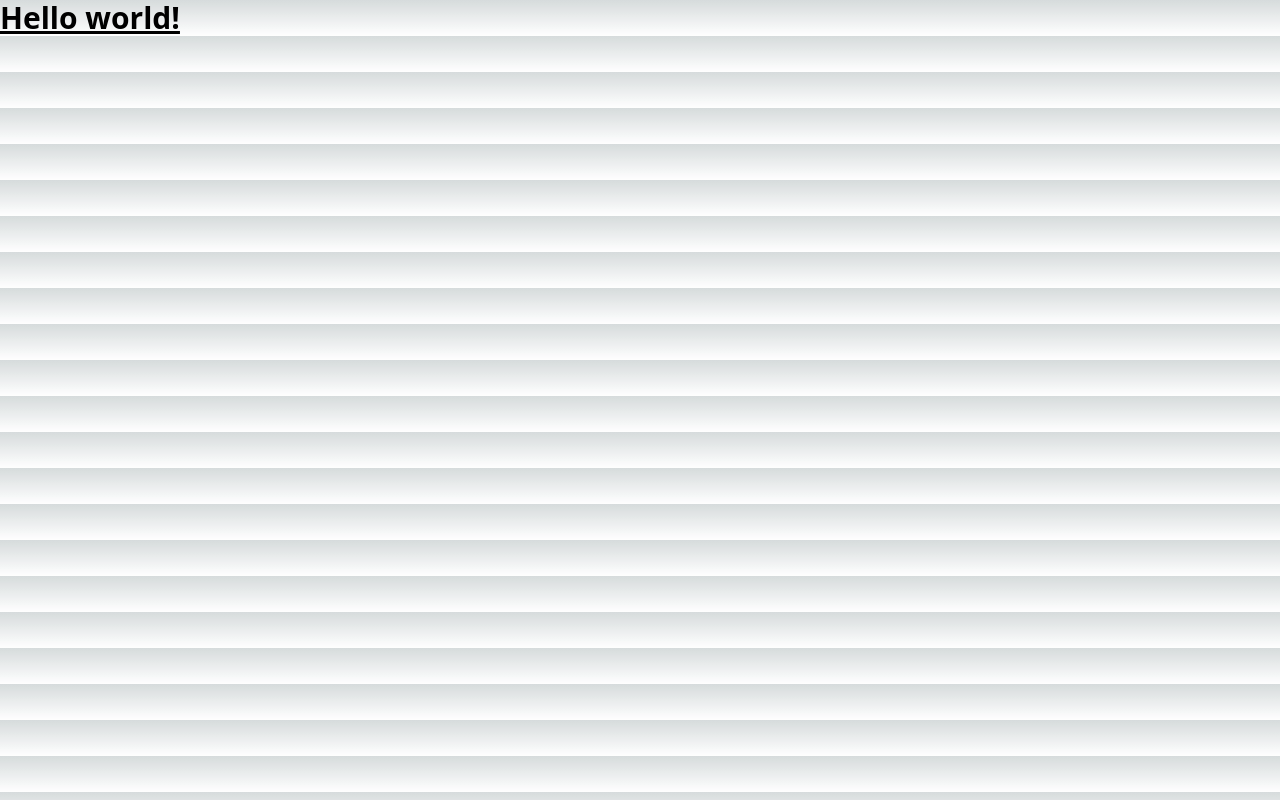
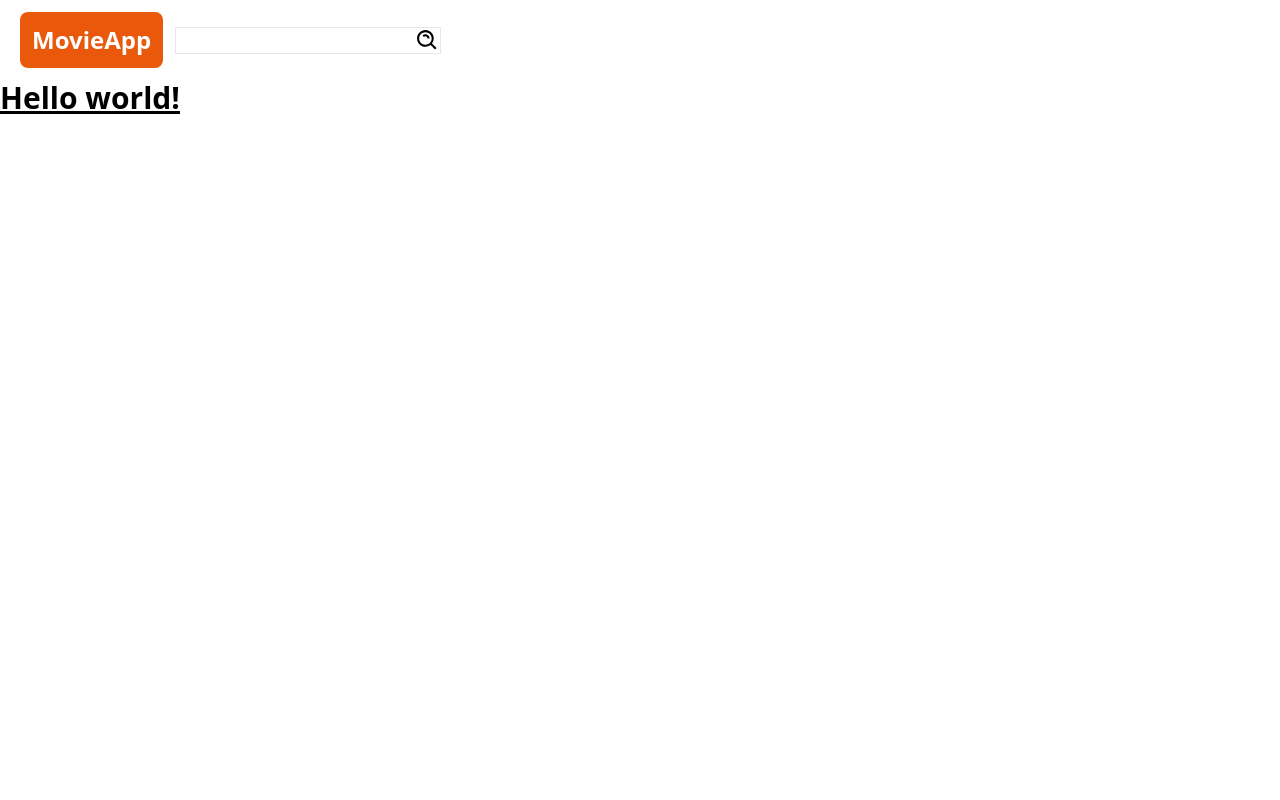
Before and after one commit to b-emrekalkan/MovieApp-with-Next-Tailwind, a Next.js app: page / in a window 1280 px wide. Built offline with nearby package versions, Linux system fonts and the light colour scheme.

Commit message:
react-icons installed, header.jsx started

```diff
--- a/package.json
+++ b/package.json
@@ -11,7 +11,8 @@
   "dependencies": {
     "next": "13.4.19",
     "react": "18.2.0",
-    "react-dom": "18.2.0"
+    "react-dom": "18.2.0",
+    "react-icons": "^4.11.0"
   },
   "devDependencies": {
     "autoprefixer": "^10.4.15",
--- a/src/app/globals.css
+++ b/src/app/globals.css
@@ -1,27 +1,3 @@
 @tailwind base;
 @tailwind components;
 @tailwind utilities;
-
-:root {
-  --foreground-rgb: 0, 0, 0;
-  --background-start-rgb: 214, 219, 220;
-  --background-end-rgb: 255, 255, 255;
-}
-
-@media (prefers-color-scheme: dark) {
-  :root {
-    --foreground-rgb: 255, 255, 255;
-    --background-start-rgb: 0, 0, 0;
-    --background-end-rgb: 0, 0, 0;
-  }
-}
-
-body {
-  color: rgb(var(--foreground-rgb));
-  background: linear-gradient(
-      to bottom,
-      transparent,
-      rgb(var(--background-end-rgb))
-    )
-    rgb(var(--background-start-rgb));
-}
--- a/src/app/layout.jsx
+++ b/src/app/layout.jsx
@@ -1,5 +1,6 @@
 import React from 'react'
 import "./globals.css"
+import Header from '@/components/Header'
 
 const Layout = ({ children }) => {
   return (
@@ -7,6 +8,7 @@ const Layout = ({ children }) => {
       <title>MovieApp</title>
 
       <body>
+        <Header />
         {children}
       </body>
     </html>
--- /dev/null
+++ b/src/components/Header.jsx
@@ -0,0 +1,17 @@
+import React from 'react'
+import { BiSearchAlt } from 'react-icons/bi'
+
+
+const Header = () => {
+    return (
+        <div className='flex items-center gap-3 h-20 p-5'>
+            <div className='bg-orange-600 rounded-lg p-3 text-2xl font-bold text-white'>MovieApp</div>
+            <div className='flex items-center gap-2 border '>
+                <input type="text" />
+                <BiSearchAlt size={25} />
+            </div>
+        </div>
+    )
+}
+
+export default Header
```
Also changed, not shown: 2 other files (tests, documents, lock files or other folders).
